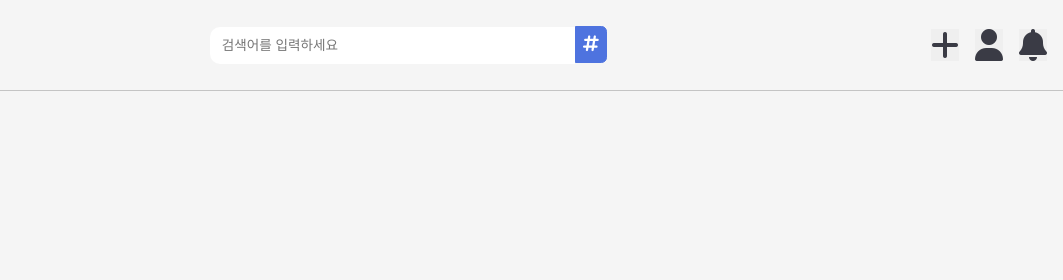
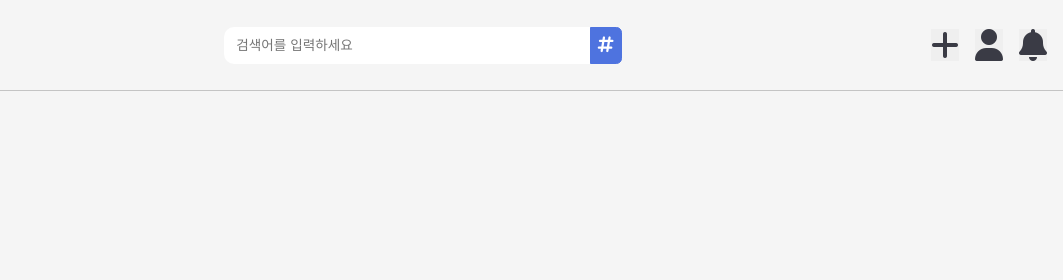
Before and after one commit to kin911014/react-1, a React app: page / in a window 1280 px wide. Shown: the top 280 px of the page, 217-1280 px from the left. Built offline with nearby package versions, Linux system fonts and the light colour scheme.

Commit message:
fix header css #10
modify search

```diff
--- a/public/header.css
+++ b/public/header.css
@@ -72,8 +72,10 @@
 }
 
 .search {
-  min-width: 300px;
+  min-width: 150px;
   width: 100%;
+  display: flex;
+  justify-content: center;
 }
 
 .input-search {
```
